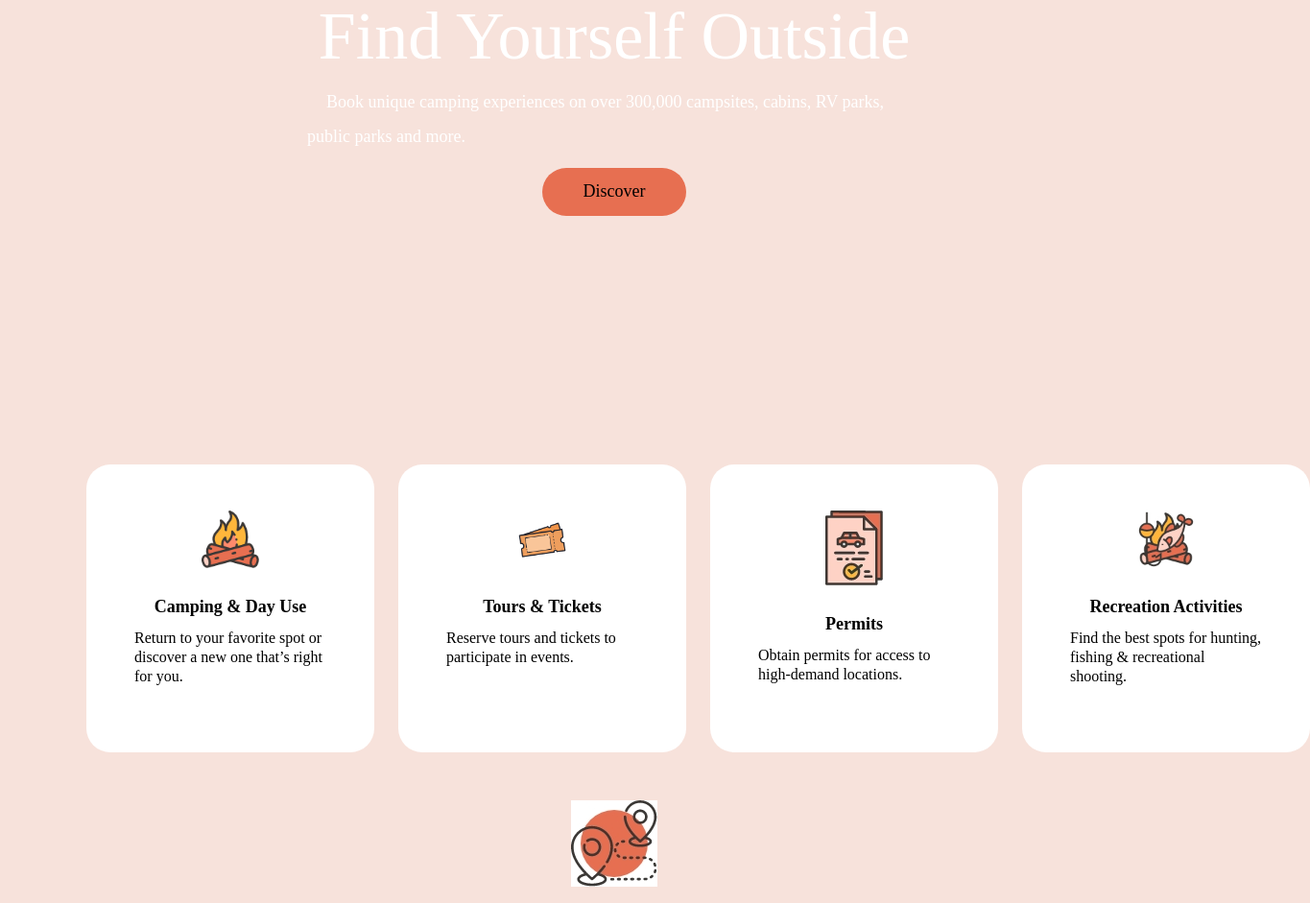
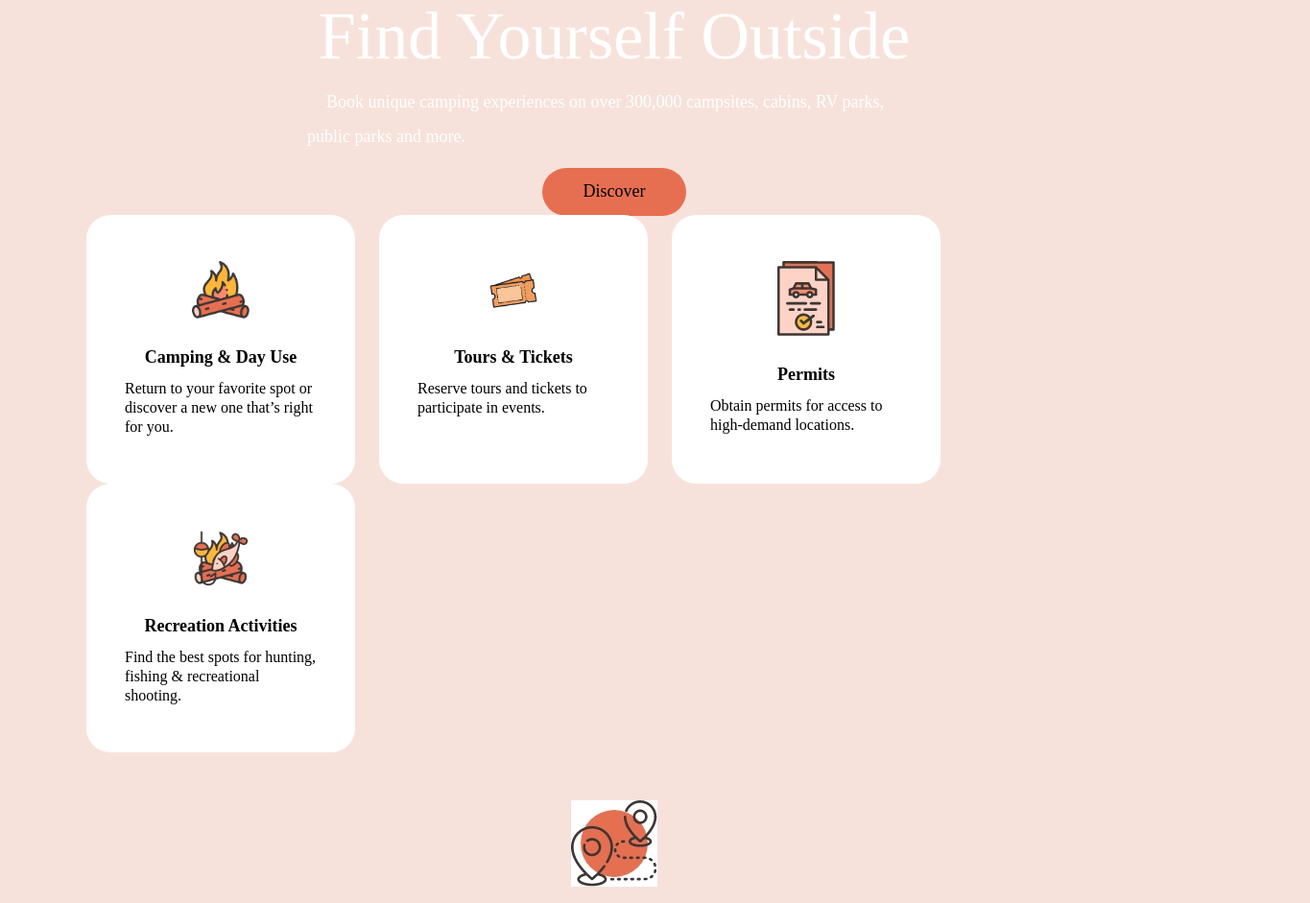
Before and after one commit to tteako/Final-Project, a plain HTML site: page index.html in a window 1280 px wide. Shown: the part 336-1277 px from the top of the page at 96% size, 1365 px wide, since content can reach past the window. Drawn offline with Linux system fonts and the light colour scheme.

Commit message:
--- Auto-Git Commit ---

```diff
--- a/css/style.css
+++ b/css/style.css
@@ -99,12 +99,13 @@ body {
     left: 90px;
     display:flex;
     flex-direction: row;
+    flex-wrap: wrap;
 
 
 }
 .white-middle {
-    width: 300px;
-    height: 300px;
+    width: 280px;
+    height: 280px;
     background-color: #fff;
     display: flex;
     flex-direction: column;
@@ -261,10 +262,14 @@ body {
 
 /* Stay in Touch */
 .stay-in-touch {
+    width: 100%;
     display: flex;
     flex-direction: row;
     flex-wrap: wrap;
     justify-content: space-around;
+}
+.camp-img {
+    width: 40%;
 }
 .email-us {
     display: flex;
```
